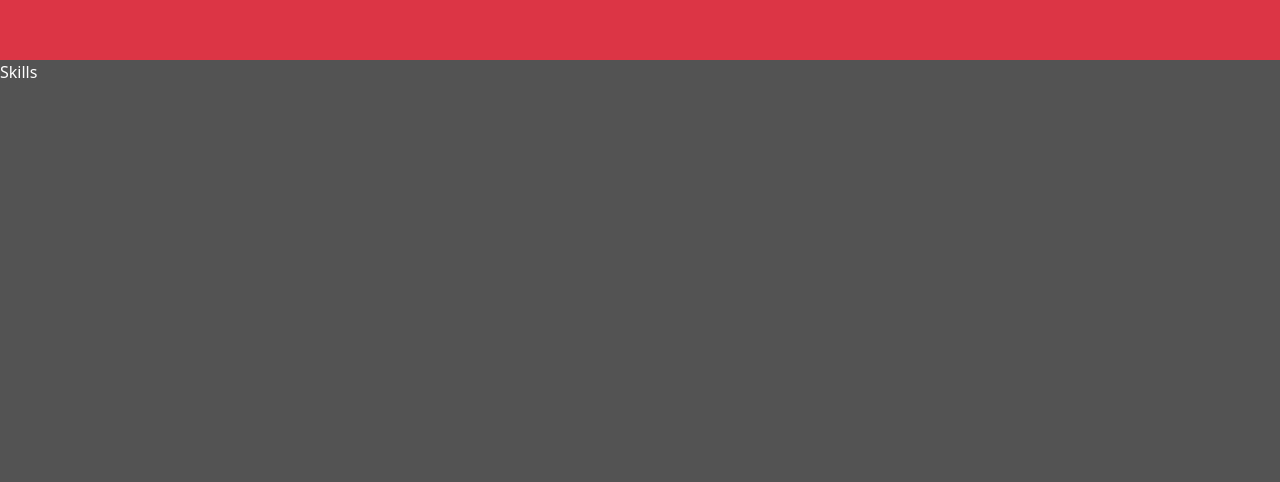
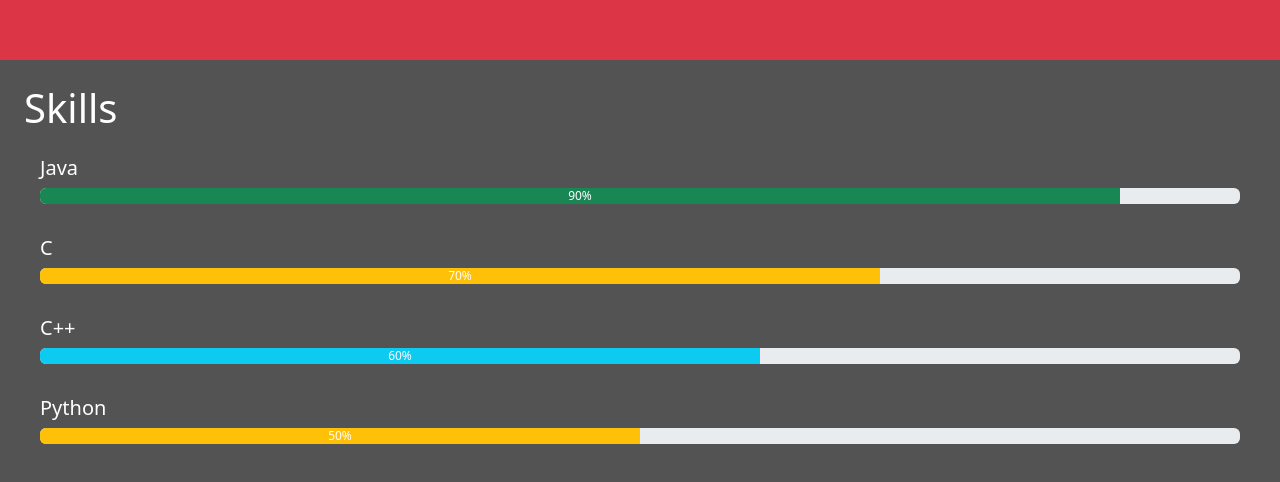
Before and after one commit to manish7479dlp/manish7479dlp.github.io, a React (Create React App) app: page / in a window 1280 px wide. Shown: the part 3440-3922 px from the top of the page. Before the commit the page ends 3524 px from the top, so only its background shows below. Built offline with nearby package versions, Linux system fonts and the light colour scheme.

Commit message:
Skills section is implemented

```diff
--- a/src/components/Skills.jsx
+++ b/src/components/Skills.jsx
@@ -2,7 +2,37 @@ import React from 'react'
 
 const Skills = () => {
     return (
-        <div>Skills</div>
+        <div id='skills' className=' p-4'>
+            <h1 className='h1'>Skills</h1>
+
+            <div >
+                <Tech skillName={"Java"} percent={"90%"} bgColor={"bg-success"} />
+                <Tech skillName={"C"} percent={"70%"} bgColor={"bg-warning"} />
+                <Tech skillName={"C++"} percent={"60%"} bgColor={"bg-info"} />
+                <Tech skillName={"Python"} percent={"50%"} bgColor={"bg-warning"} />
+
+
+
+
+
+
+            </div>
+
+        </div>
+    )
+}
+
+const Tech = ({ skillName, percent, bgColor }) => {
+    return (
+        <div className=" p-3">
+            <p className="h5">
+                {skillName}
+            </p>
+            <div className="progress" role="progressbar" aria-label="Success example" aria-valuenow={0} aria-valuemin={0} aria-valuemax={100}>
+                <div className={`progress-bar ${bgColor}`} style={{ width: percent }}>{percent}</div>
+            </div>
+
+        </div>
     )
 }
 
```
